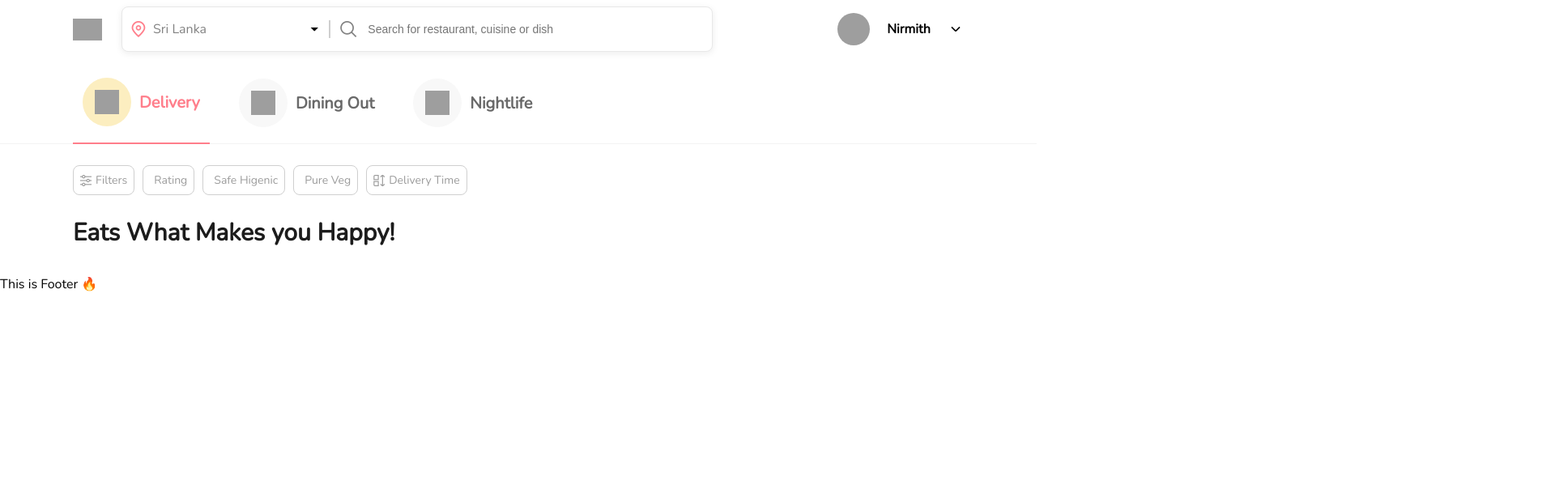
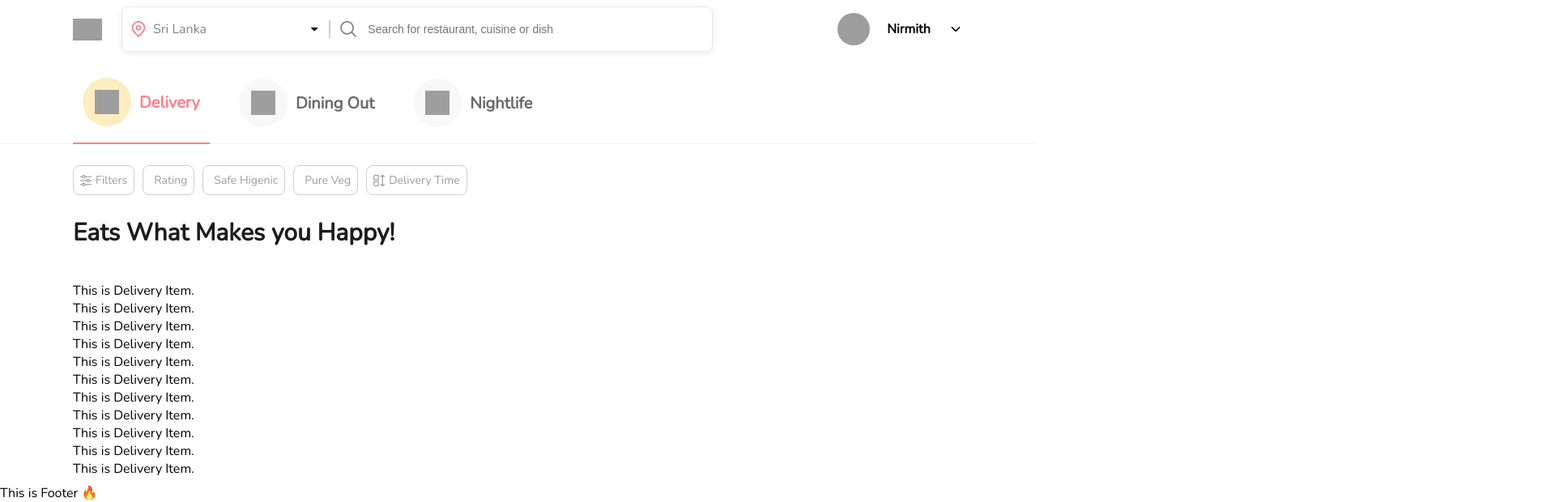
Before and after one commit to AnawaratneMANA/ZOMATO-WEBSITE-CLONE-REACT, a React (Create React App) app: page / in a window 1280 px wide. Shown: the top 620 px of the page at 81% size, 1920 px wide, since content can reach past the window. Built offline with nearby package versions, Linux system fonts and the light colour scheme; grey boxes are pictures that could not be loaded.

Commit message:
Slider created. Delivery Item Created.

```diff
--- /dev/null
+++ b/src/components/common/carousel/nextArrow.js
@@ -0,0 +1,18 @@
+import React from "react"
+
+const NextArrow = (props) => {
+    const { className, style, onClick} = props;
+    return (
+        <div className={className} style={{
+            ...style,
+            background: "white",
+            borderRadius: "50%",
+            display:"flex",
+            justifyContent: "center",
+            alignItems: "center",
+            padding: "4px",
+        }} onClick={onClick}>
+        </div>
+    )
+}
+export default NextArrow;
--- /dev/null
+++ b/src/components/common/carousel/prevArrow.js
@@ -0,0 +1,18 @@
+import React from "react"
+
+const PrevArrow = (props) => {
+    const { className, style, onClick} = props;
+    return (
+        <div className={className} style={{
+            ...style,
+            background: "white",
+            borderRadius: "50%",
+            display:"flex",
+            justifyContent: "center",
+            alignItems: "center",
+            padding: "4px",
+        }} onClick={onClick}>
+        </div>
+    )
+}
+export default PrevArrow;
--- /dev/null
+++ b/src/components/delivery/deliveryCollections/deliveryItem/index.js
@@ -0,0 +1,12 @@
+import React from "react"
+import "./deliveryItem.scss"
+const DeliveryItem = ({item}) => {
+    return (
+        <div>
+            This is Delivery Item.
+        </div>
+
+    );
+}
+
+export default DeliveryItem;
--- a/src/components/delivery/deliveryCollections/index.js
+++ b/src/components/delivery/deliveryCollections/index.js
@@ -1,5 +1,9 @@
 import React from "react"
 import "./deliveryCollections.scss"
+import Slider from "react-slick";
+import NextArrow from "../../common/carousel/nextArrow";
+import PrevArrow from "../../common/carousel/prevArrow";
+import DeliveryItem from "./deliveryItem";
 
 const deliveryItem = [
     {
@@ -70,11 +74,24 @@ const deliveryItem = [
     },
 ]
 
+const settings = {
+    infinite: false,
+    slidesToShow: 4,
+    slidesToScroll: 1,
+    nextArrow: <NextArrow/>,
+    prevArrow: <PrevArrow/>
+};
+
 const DeliveryCollections = () => {
     return (
         <div className="delivery-collection">
             <div className="max-width">
                 <div className="collection-title"> Eats What Makes you Happy!</div>
+                <Slider {...settings}>
+                    {deliveryItem.map((item) => {
+                        return <div><DeliveryItem item={item}/></div>
+                    })}
+                </Slider>
             </div>
         </div>
 
```
Also changed, not shown: src/components/delivery/deliveryCollections/deliveryItem/deliveryItem.scss (added).
